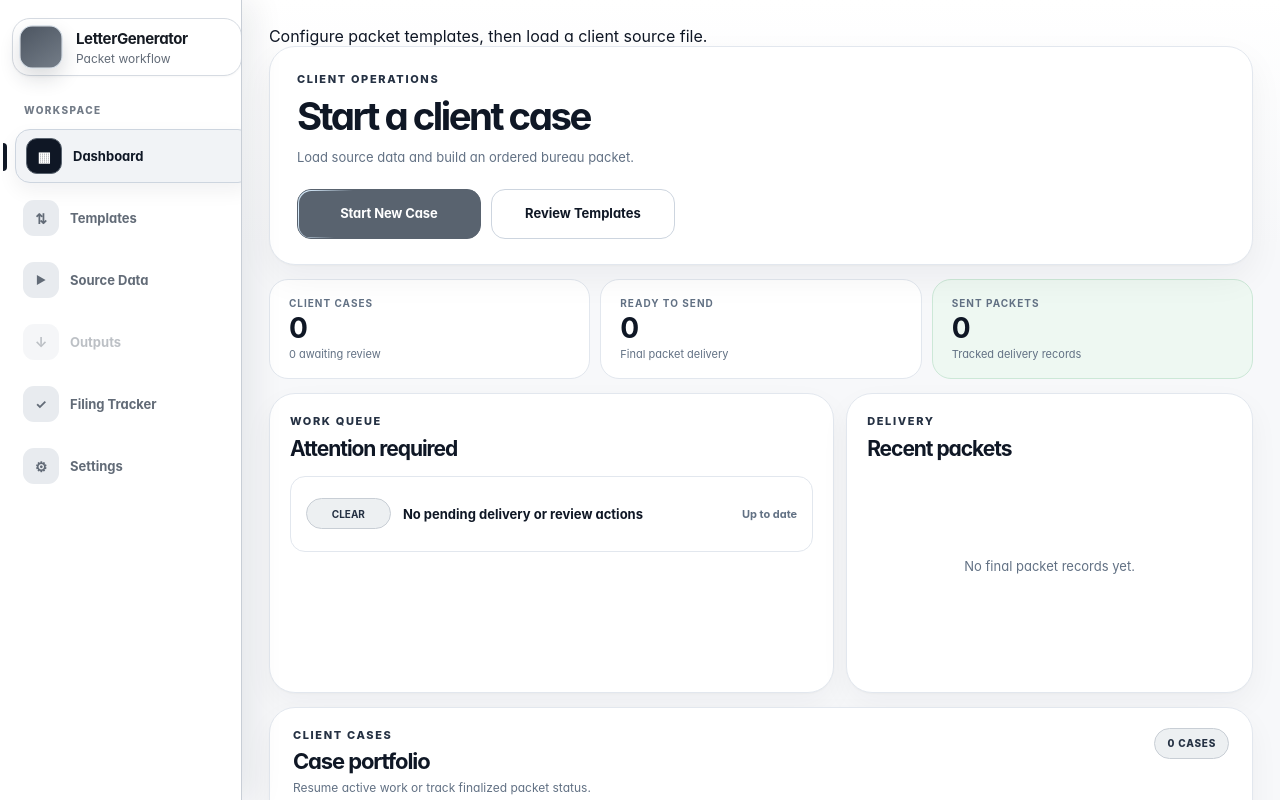
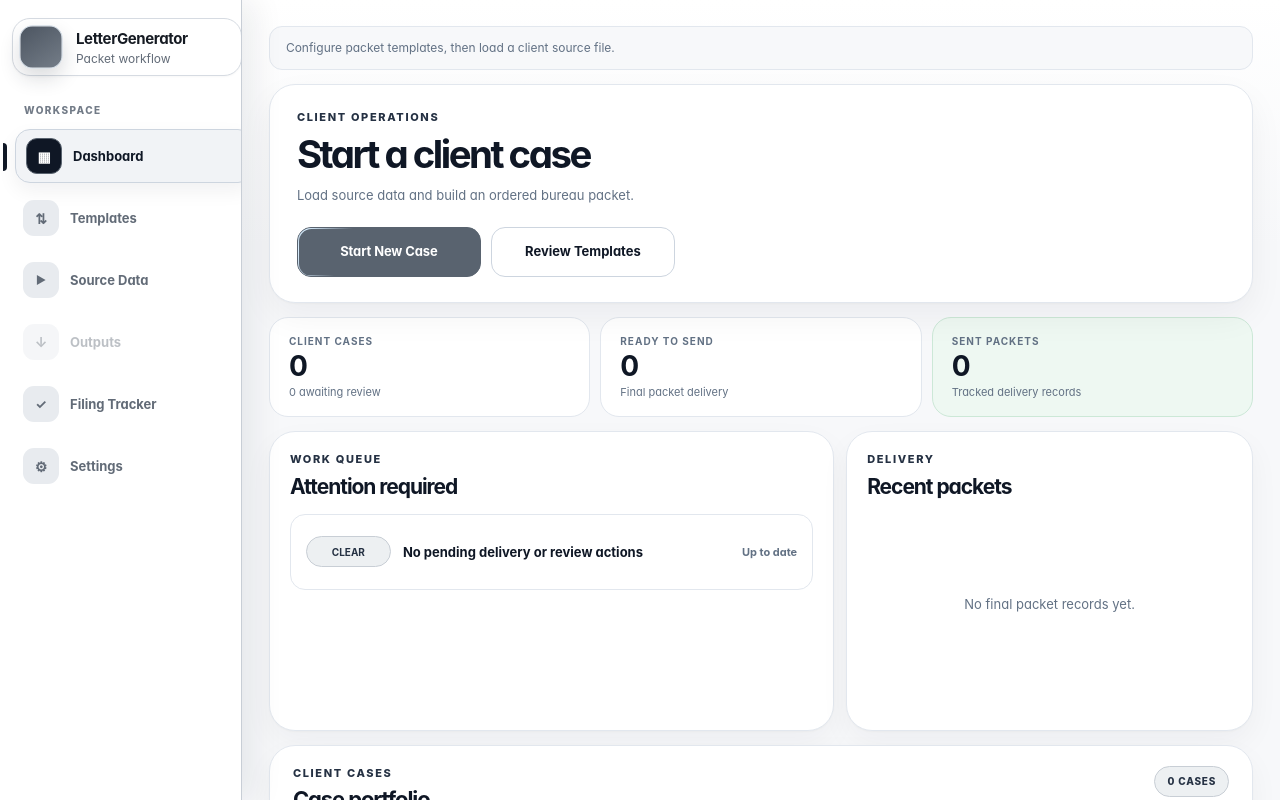
Before and after one commit to Arisu-art/LetterGenerator, a Next.js app: page / in a window 1280 px wide. Shown: the top 800 px of the page. Built offline with nearby package versions, Linux system fonts and the light colour scheme.

Commit message:
style: show generation phase and failure status visibly

```diff
--- a/app/source-review-compact.css
+++ b/app/source-review-compact.css
@@ -1,4 +1,28 @@
 /* Compact source-review hierarchy: primary action in header; FTC report number is dominant input. */
+.workspace-operation-status {
+  width: min(1320px, 100%);
+  min-height: 44px;
+  margin: 0 0 14px;
+  padding: 12px 16px;
+  display: flex;
+  align-items: center;
+  border: 1px solid var(--ui-gray-200);
+  border-radius: 13px;
+  color: var(--ui-muted);
+  background: var(--ui-gray-50);
+  font-size: 12px;
+  line-height: 1.5;
+}
+.workspace-operation-status.success {
+  border-color: var(--ui-green-line);
+  color: var(--ui-green);
+  background: var(--ui-green-soft);
+}
+.workspace-operation-status.error {
+  border-color: #ead4d4;
+  color: #903d3d;
+  background: #fff7f7;
+}
 .source-command-actions {
   flex: none;
   display: flex;
@@ -69,6 +93,10 @@
   }
 }
 @media (max-width: 720px) {
+  .workspace-operation-status {
+    margin-bottom: 10px;
+    padding: 11px 13px;
+  }
   .source-header-controls button {
     flex: 1 1 100%;
   }
```
